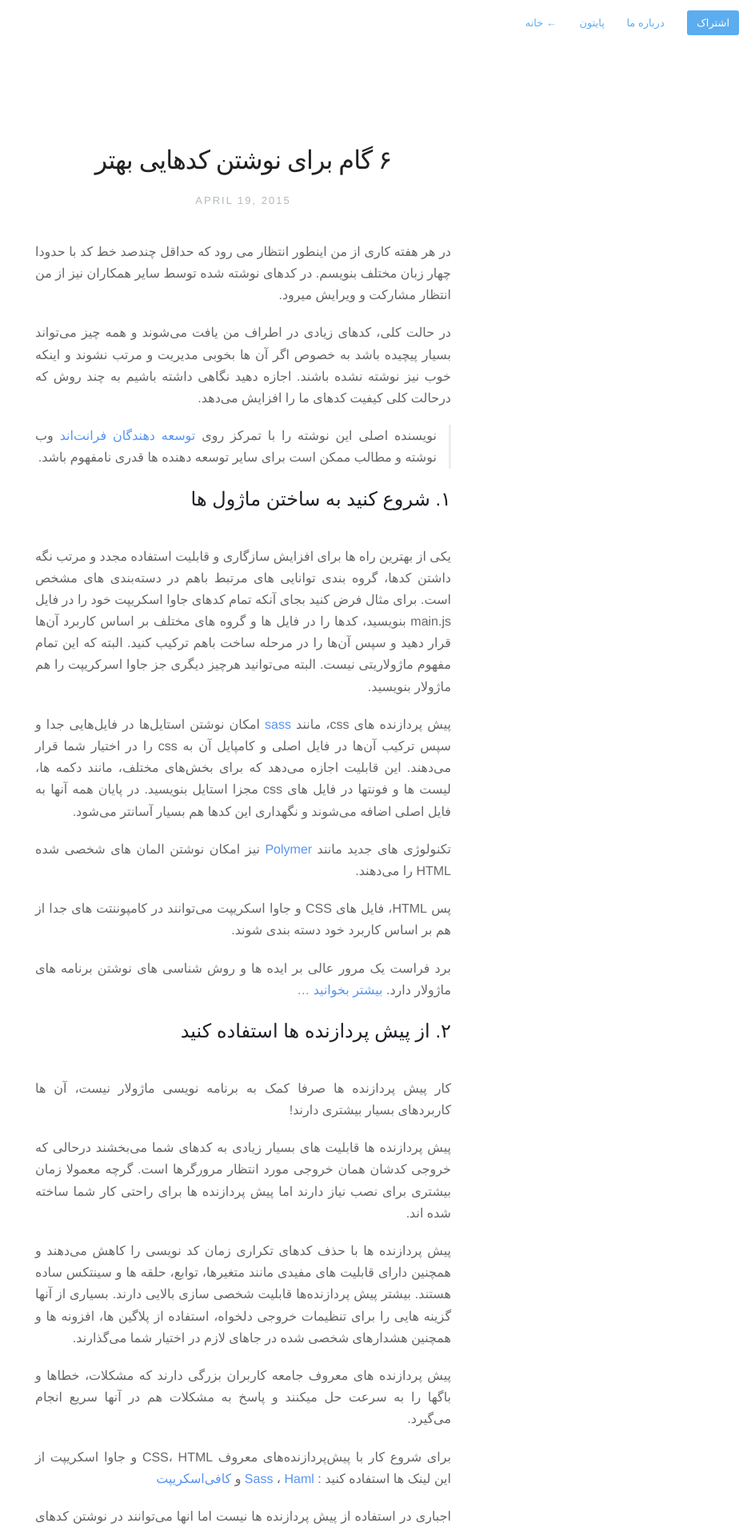
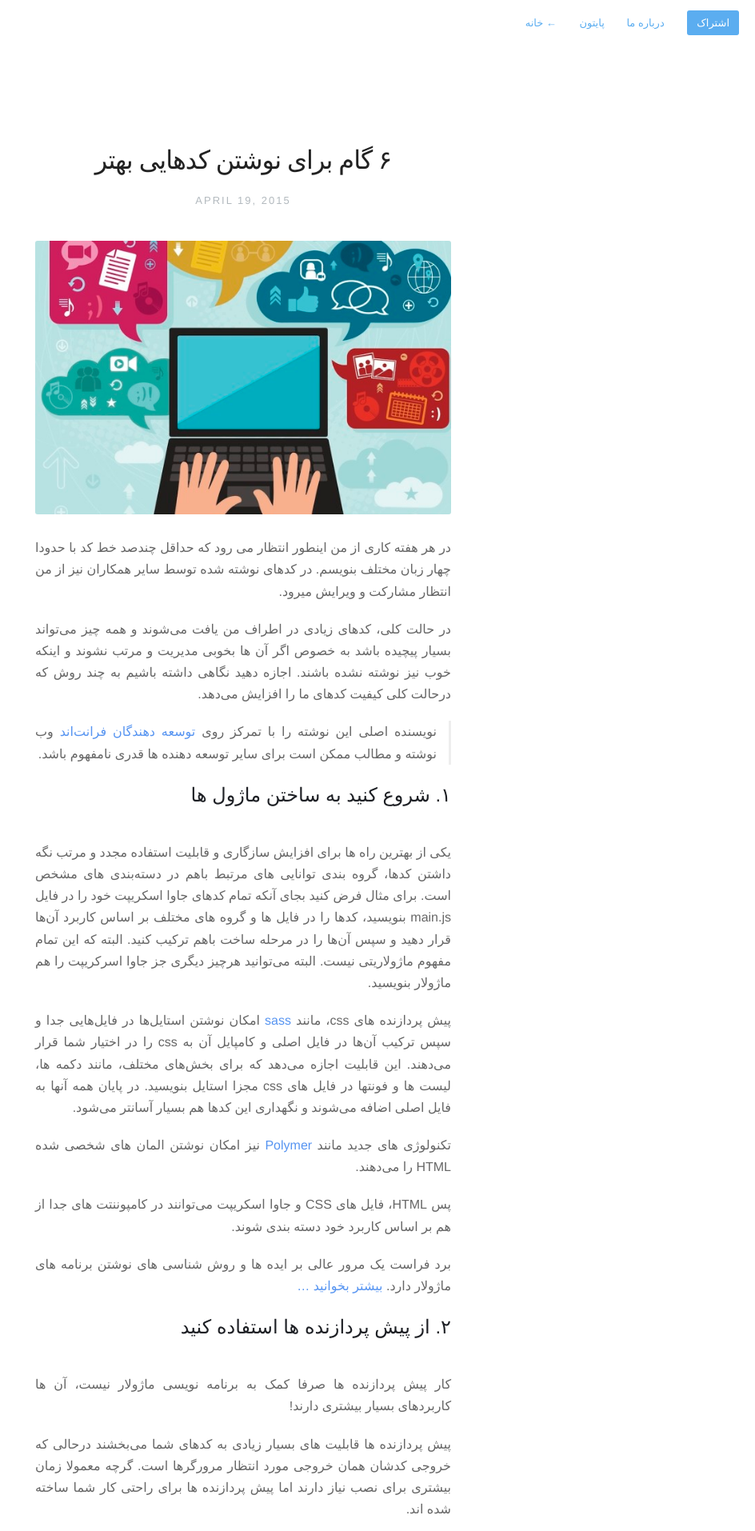
Before and after one commit to coderz-ir/coderz, a Jekyll site: the page built from _posts/2015-04-19-6-tips-for-writing-better-code.markdown, in a window 1280 px wide. Shown: the top 1914 px of the page at 80% size, without its empty margins (336-1280 px from the left). Built offline with Jekyll 4.4.1, drawn with Linux system fonts in a browser that asks for light colours; nearby versions of some CDN libraries; some web fonts are replaced; Markdown is read by kramdown in place of the engine named in the settings.

Commit message:
add some posts pictures

```diff
--- a/_posts/2015-04-19-better-code-6-step.markdown
+++ b/_posts/2015-04-19-6-tips-for-writing-better-code.markdown
@@ -4,6 +4,9 @@ date:   2015-04-19
 description: "روش های برای کنترل کیفیت و انسجام کدها"
 author: dariubs
 ---
+
+![6 step better code]({{ site.baseurl }}assets/img/general/coding_illustration.jpg)
+
 
 در هر هفته کاری از من اینطور انتظار می رود که حداقل چندصد خط کد با حدودا چهار زبان مختلف بنویسم. در کدهای نوشته شده توسط سایر همکاران نیز از من انتظار مشارکت و ویرایش میرود.
 
--- a/_posts/2015-5-24-install-oracle-jdk.markdown
+++ b/_posts/2015-5-24-install-oracle-java-jdk-on-ubuntu-linux.markdown
@@ -4,7 +4,7 @@ date:   2015-05-14
 description: "نصب جاوا اوراکل روی سیستم عامل اوبونتو"
 author: sajad
 ---
-
+![java]({{ site.baseurl }}assets/img/general/java_ubuntu.png)
 
 نصب جاوا اوراکل روی اوبونتو با فایل
 
```
Also changed, not shown: assets/img/general/coding_illustration.jpg (added), assets/img/general/java_ubuntu.png (added).
